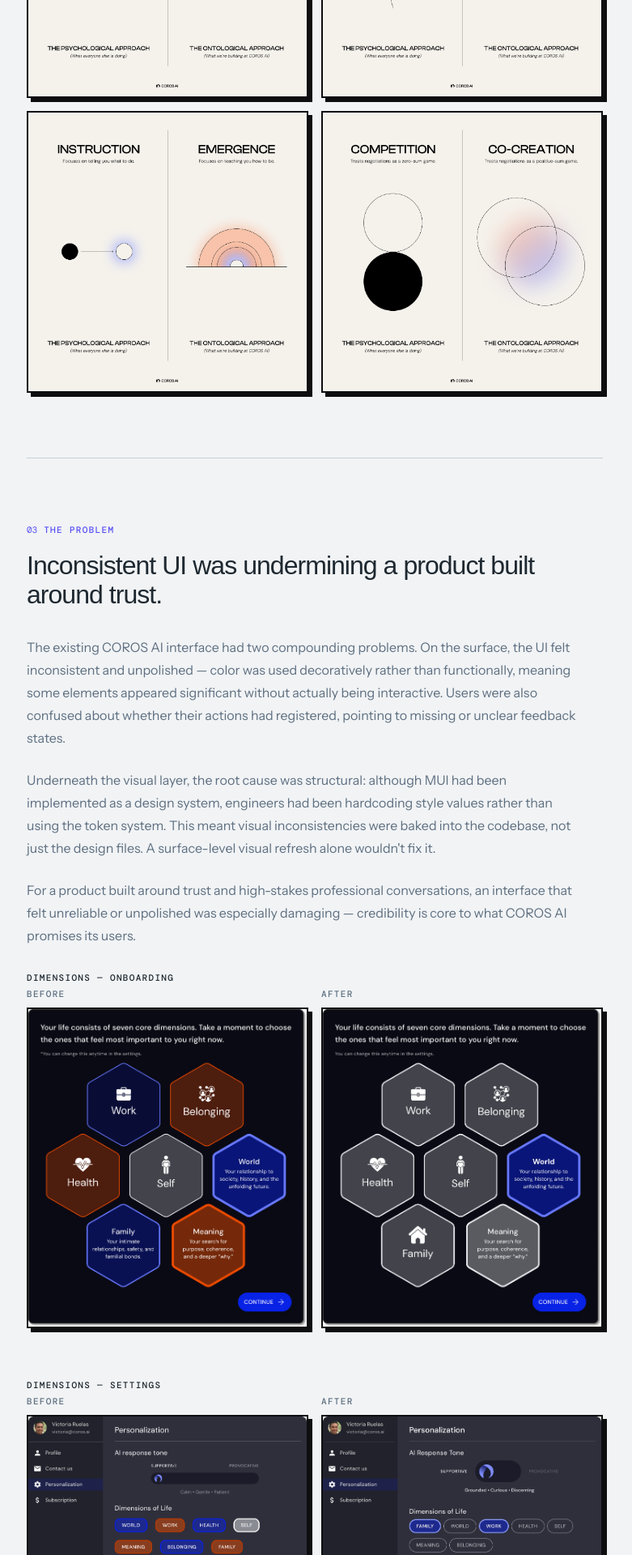
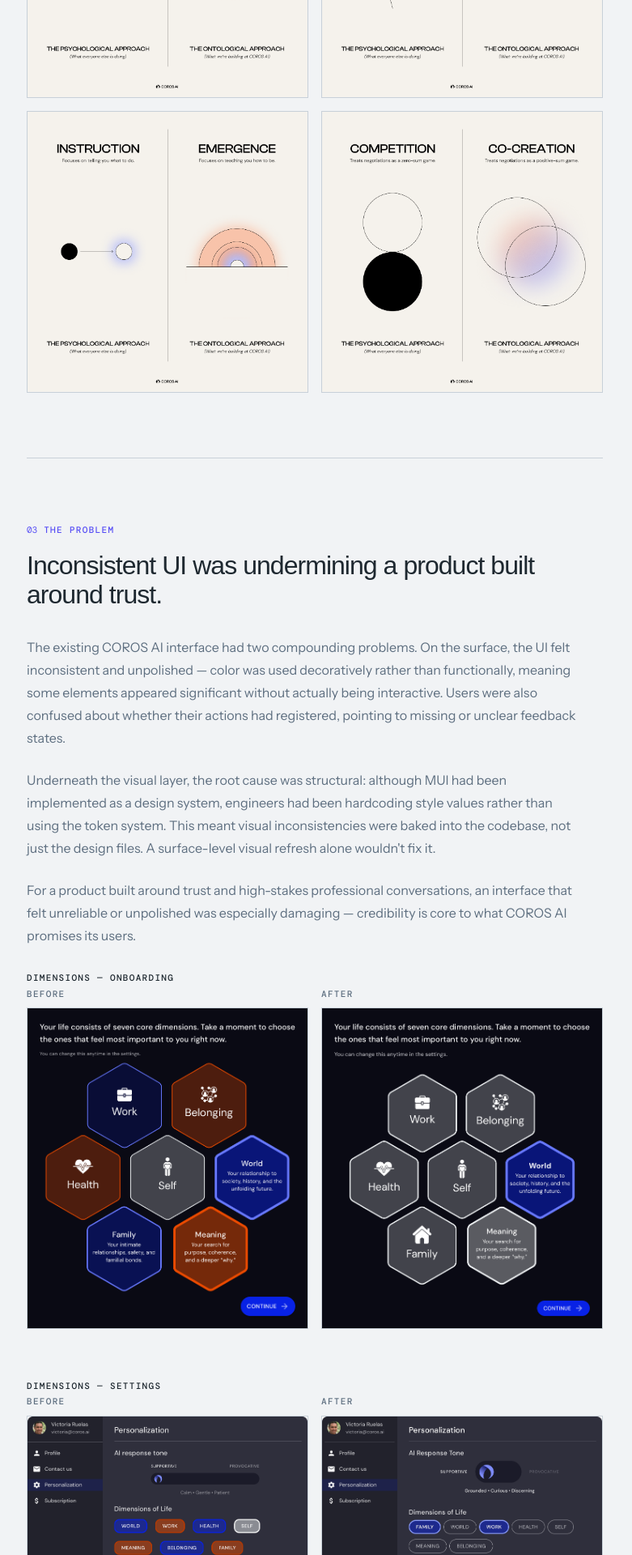
Before and after one commit to the-esoteric-girl/my-portfolio, a React (Vite) app: page /case-studies/coros-ai in a window 1280 px wide. Shown: the part 1860-3780 px from the top of the page at 81% size, without its empty margins (307-1088 px from the left). Built offline with nearby package versions, Linux system fonts and the light colour scheme.

Commit message:
feat: change case study image frames

```diff
--- a/src/pages/CaseStudy.css
+++ b/src/pages/CaseStudy.css
@@ -341,8 +341,8 @@
 }
 
 .cs-ba-img {
-  border: var(--border);
-  box-shadow: var(--shadow-md);
+  border: var(--border-subtle);
+  box-shadow: none;
   overflow: hidden;
   background: var(--color-surface);
   margin-bottom: var(--space-4);
--- a/src/pages/CorosAI.css
+++ b/src/pages/CorosAI.css
@@ -10,6 +10,6 @@
 .cs-illustration-grid img {
   width: 100%;
   display: block;
-  border: var(--border);
-  box-shadow: var(--shadow-md);
+  border: var(--border-subtle);
+  box-shadow: none;
 }
```
Also changed, not shown: src/pages/CorosAI.jsx (+8 -2 lines), public/img/case-studies/coros-ai/dimensions-after.png, public/img/case-studies/coros-ai/dimensions-before.png.
